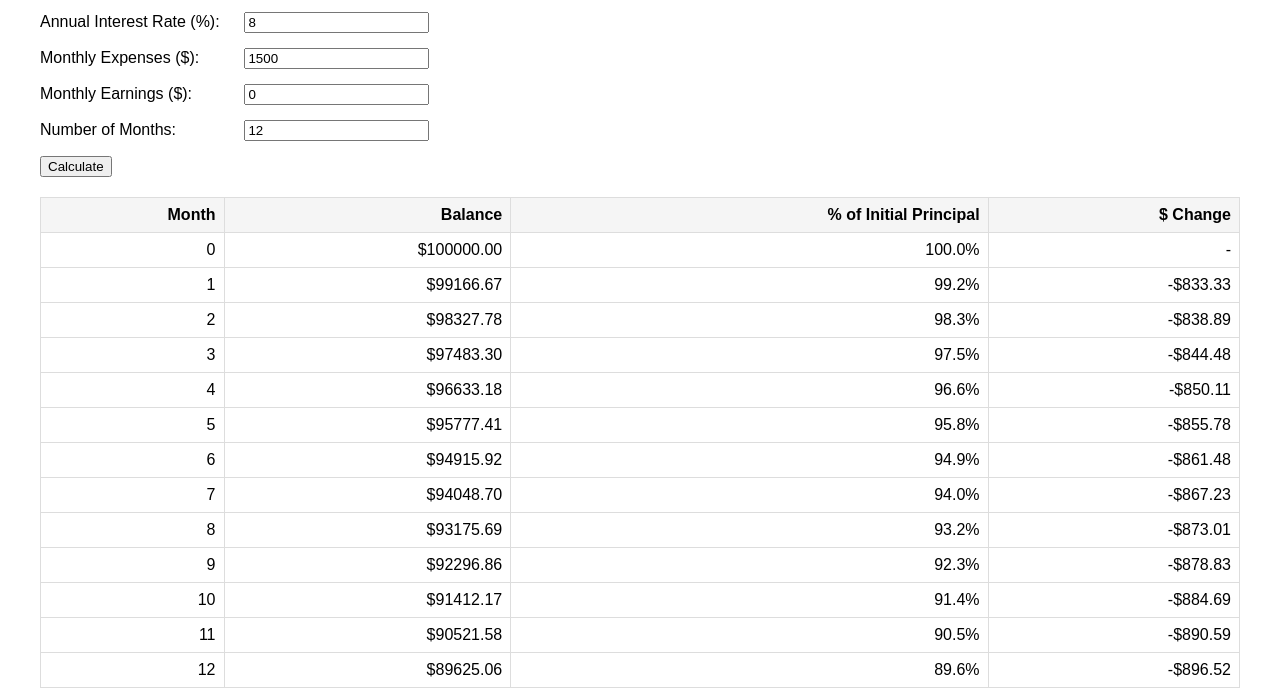
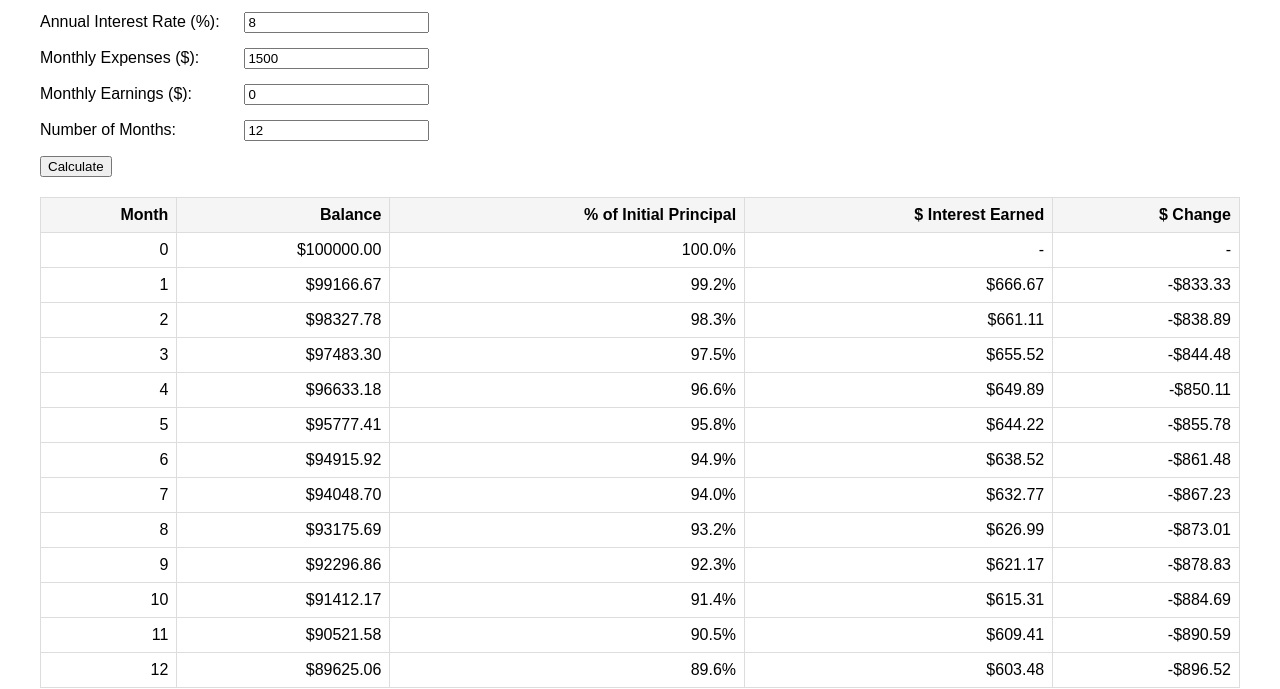
Before and after one commit to dwalter/interest_plus_expenses_calc, a plain HTML site: page index.html in a window 1280 px wide. Shown: the part 124-813 px from the top of the page. Drawn offline with Linux system fonts and the light colour scheme.

Commit message:
Update index.html

```diff
--- a/index.html
+++ b/index.html
@@ -92,7 +92,8 @@
                     data.push({
                         month: i,
                         balance: balance,
-                        change: 0
+                        change: 0,
+                        interestEarned: 0
                     });
                 } else {
                     const interestEarned = balance * monthlyRate;
@@ -102,7 +103,8 @@
                     data.push({
                         month: i,
                         balance: newBalance,
-                        change: change
+                        change: change,
+                        interestEarned: interestEarned
                     });
 
                     balance = newBalance;
@@ -115,6 +117,7 @@
                         <th>Month</th>
                         <th>Balance</th>
                         <th>% of Initial Principal</th>
+                        <th>$ Interest Earned</th>
                         <th>$ Change</th>
                     </tr>
             `;
@@ -125,6 +128,7 @@
                         <td>${row.month}</td>
                         <td>$${row.balance.toFixed(2)}</td>
                         <td>${((row.balance / principal) * 100).toFixed(1)}%</td>
+                        <td>${row.interestEarned === 0 ? '-' : '$' + row.interestEarned.toFixed(2)}</td>
                         <td>${row.change === 0 ? '-' : (row.change > 0 ? '+' : '-') + '$' + Math.abs(row.change).toFixed(2)}</td>
                     </tr>
                 `;
```
